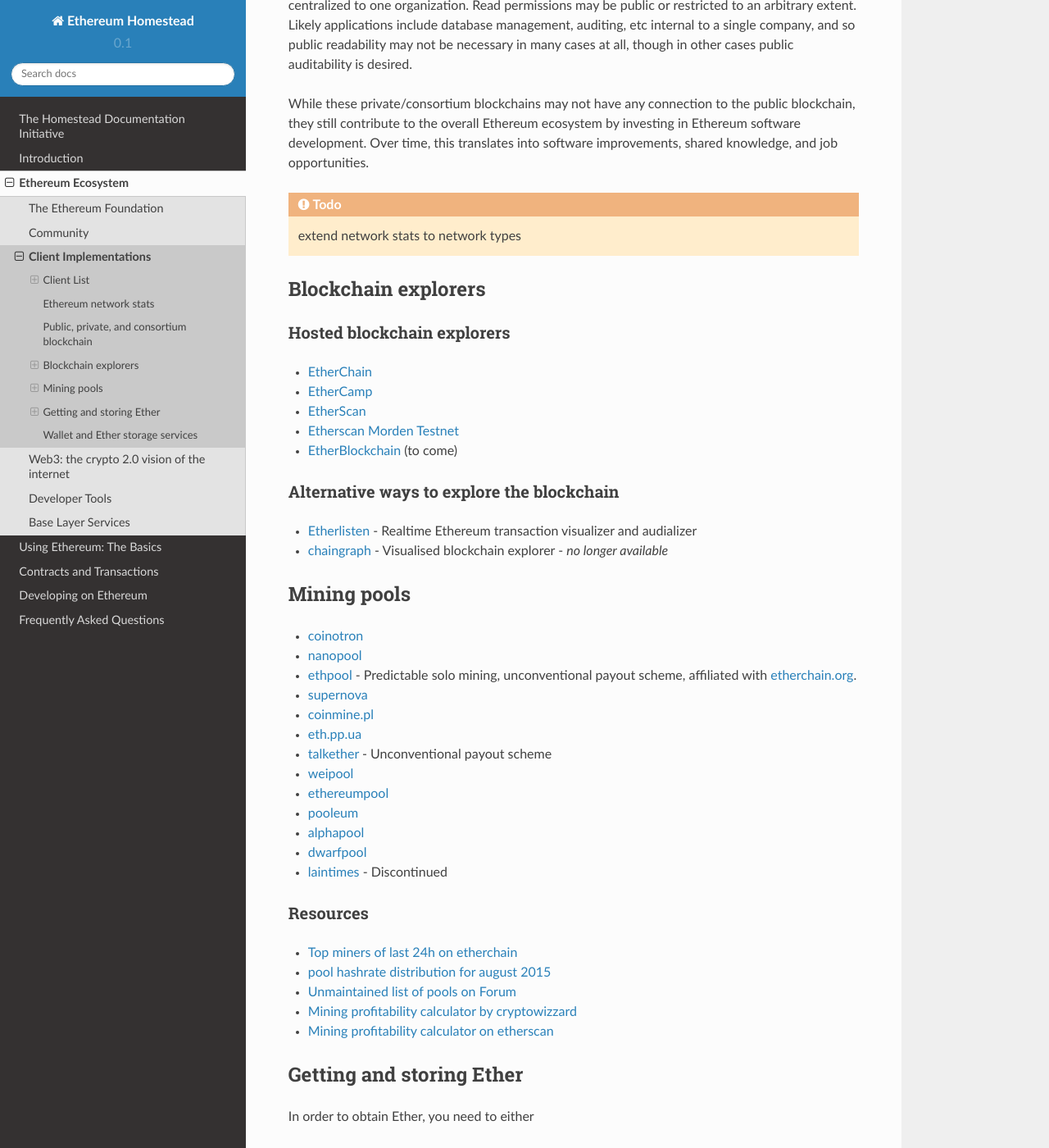
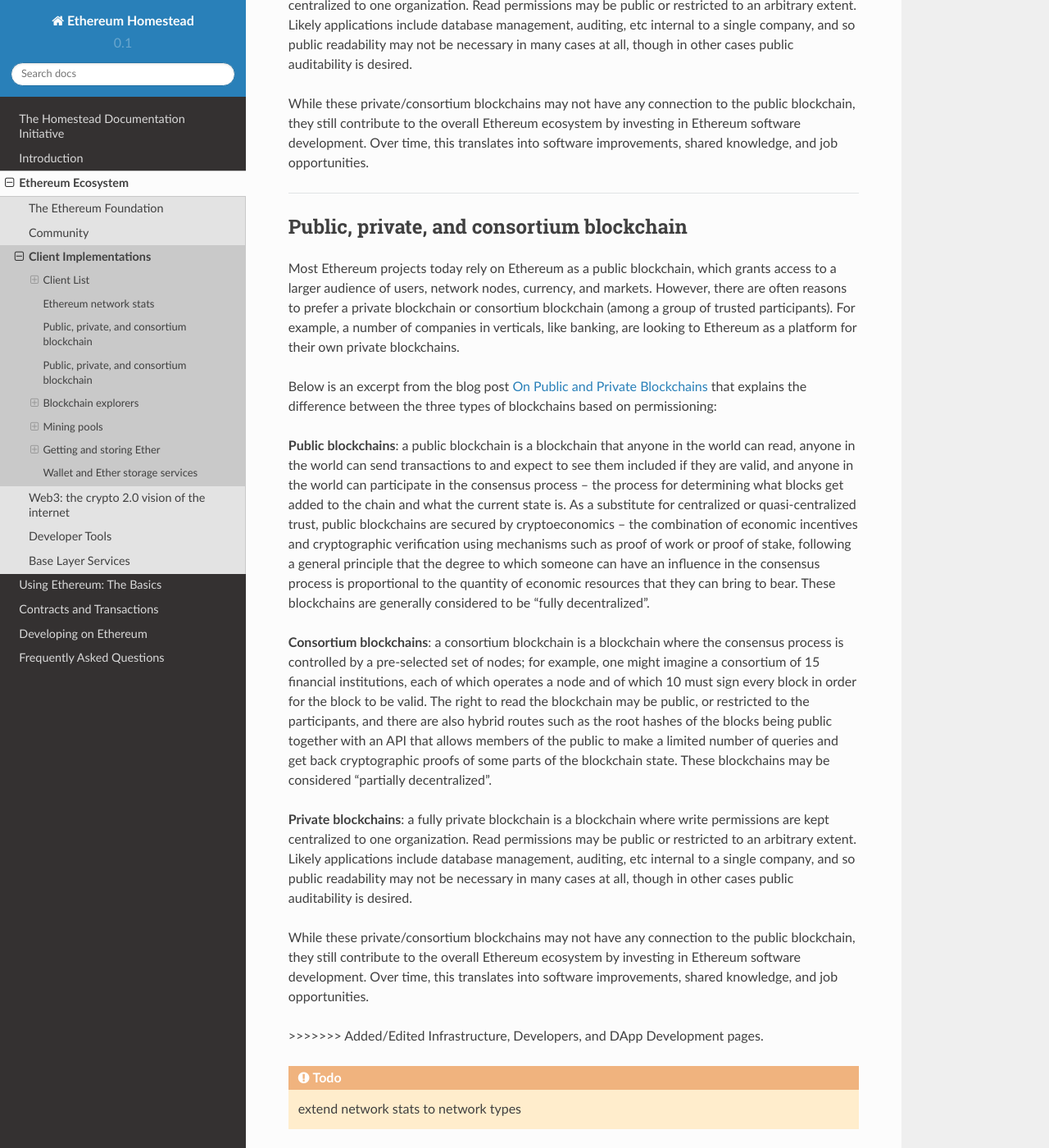
Before and after one commit to ethereum/homestead-guide, a Sphinx documentation site: the page built from source/ethereum-ecosystem/infrastructure.rst, in a window 1280 px wide and 1400 px high, scrolled down 1680 px. Shown: the whole window at 82% size. Built offline with Sphinx 7.4.7 and the Read the Docs theme 2.0.0, drawn with Linux system fonts in a browser that asks for light colours; some of the changed text lies outside the part shown.

Commit message:
Added/Edited Infrastructure, Developers, and DApp Development pages.

```diff
--- a/source/ethereum-ecosystem/infrastructure.rst
+++ b/source/ethereum-ecosystem/infrastructure.rst
@@ -46,6 +47,25 @@
 
 While these private/consortium blockchains may not have any connection to the public blockchain, they still contribute to the overall Ethereum ecosystem by investing in Ethereum software development. Over time, this translates into software improvements, shared knowledge, and job opportunities.
 
+=======
+
+
+
+Public, private, and consortium blockchain
+================================================================================
+Most Ethereum projects today rely on Ethereum as a public blockchain, which grants access to a larger audience of users, network nodes, currency, and markets.  However, there are often reasons to prefer a private blockchain or consortium blockchain (among a group of trusted participants). For example, a number of companies in verticals, like banking, are looking to Ethereum as a platform for their own private blockchains.
+
+Below is an excerpt from the blog post `On Public and Private Blockchains <https://blog.ethereum.org/2015/08/07/on-public-and-private-blockchains/>`_ that explains the difference between the three types of blockchains based on permissioning:
+
+**Public blockchains**: a public blockchain is a blockchain that anyone in the world can read, anyone in the world can send transactions to and expect to see them included if they are valid, and anyone in the world can participate in the consensus process – the process for determining what blocks get added to the chain and what the current state is. As a substitute for centralized or quasi-centralized trust, public blockchains are secured by cryptoeconomics – the combination of economic incentives and cryptographic verification using mechanisms such as proof of work or proof of stake, following a general principle that the degree to which someone can have an influence in the consensus process is proportional to the quantity of economic resources that they can bring to bear. These blockchains are generally considered to be “fully decentralized”.
+
+**Consortium blockchains**: a consortium blockchain is a blockchain where the consensus process is controlled by a pre-selected set of nodes; for example, one might imagine a consortium of 15 financial institutions, each of which operates a node and of which 10 must sign every block in order for the block to be valid. The right to read the blockchain may be public, or restricted to the participants, and there are also hybrid routes such as the root hashes of the blocks being public together with an API that allows members of the public to make a limited number of queries and get back cryptographic proofs of some parts of the blockchain state. These blockchains may be considered “partially decentralized”.
+
+**Private blockchains**: a fully private blockchain is a blockchain where write permissions are kept centralized to one organization. Read permissions may be public or restricted to an arbitrary extent. Likely applications include database management, auditing, etc internal to a single company, and so public readability may not be necessary in many cases at all, though in other cases public auditability is desired.
+
+While these private/consortium blockchains may not have any connection to the public blockchain, they still contribute to the overall Ethereum ecosystem by investing in Ethereum software development. Over time, this translates into software improvements, shared knowledge, and job opportunities.
+
+>>>>>>> Added/Edited Infrastructure, Developers, and DApp Development pages.
 
 .. todo::
    extend network stats to network types
```
Also changed, not shown: other parts of source/ethereum-ecosystem/infrastructure.rst (+1 -0 lines).
